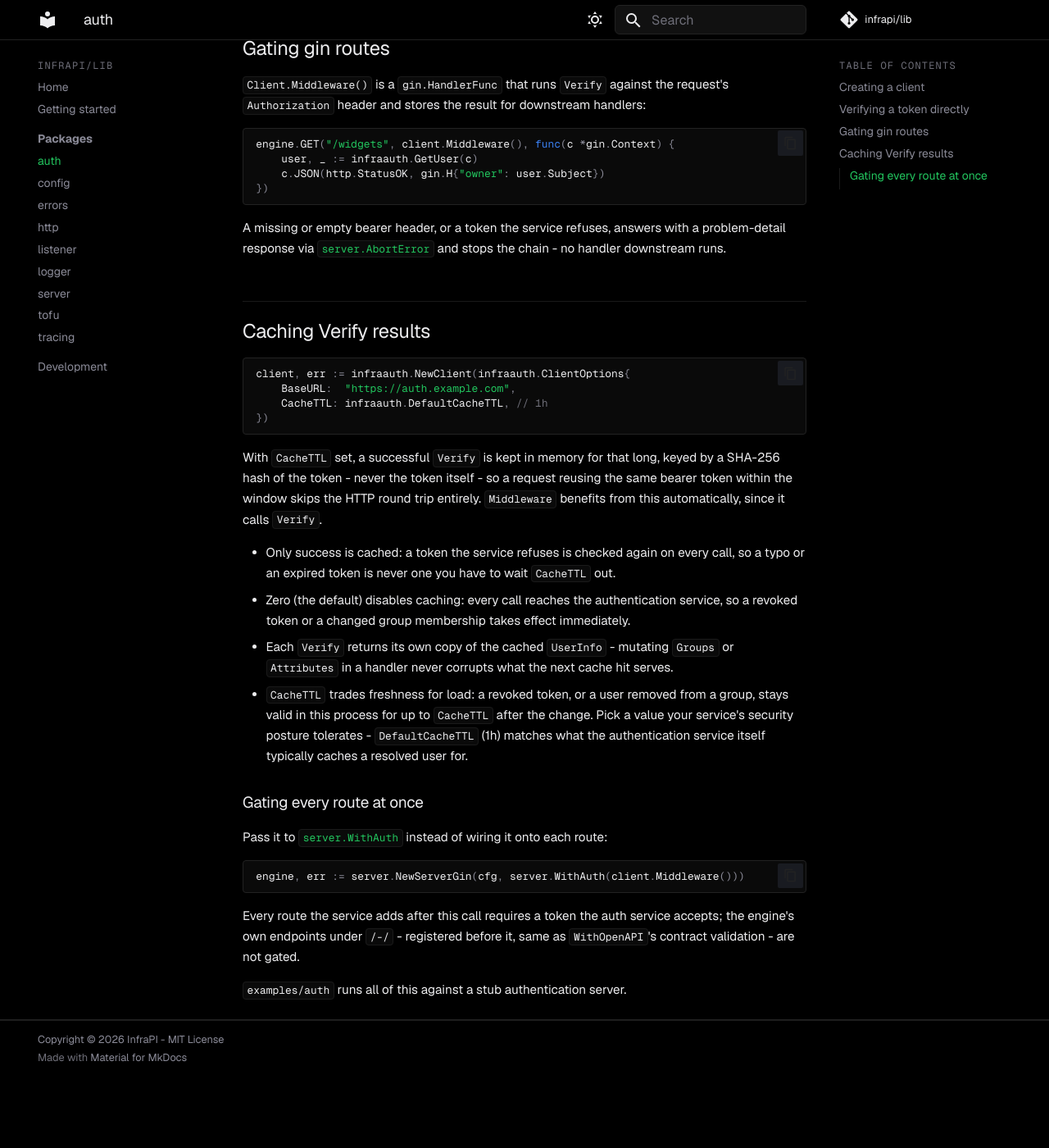
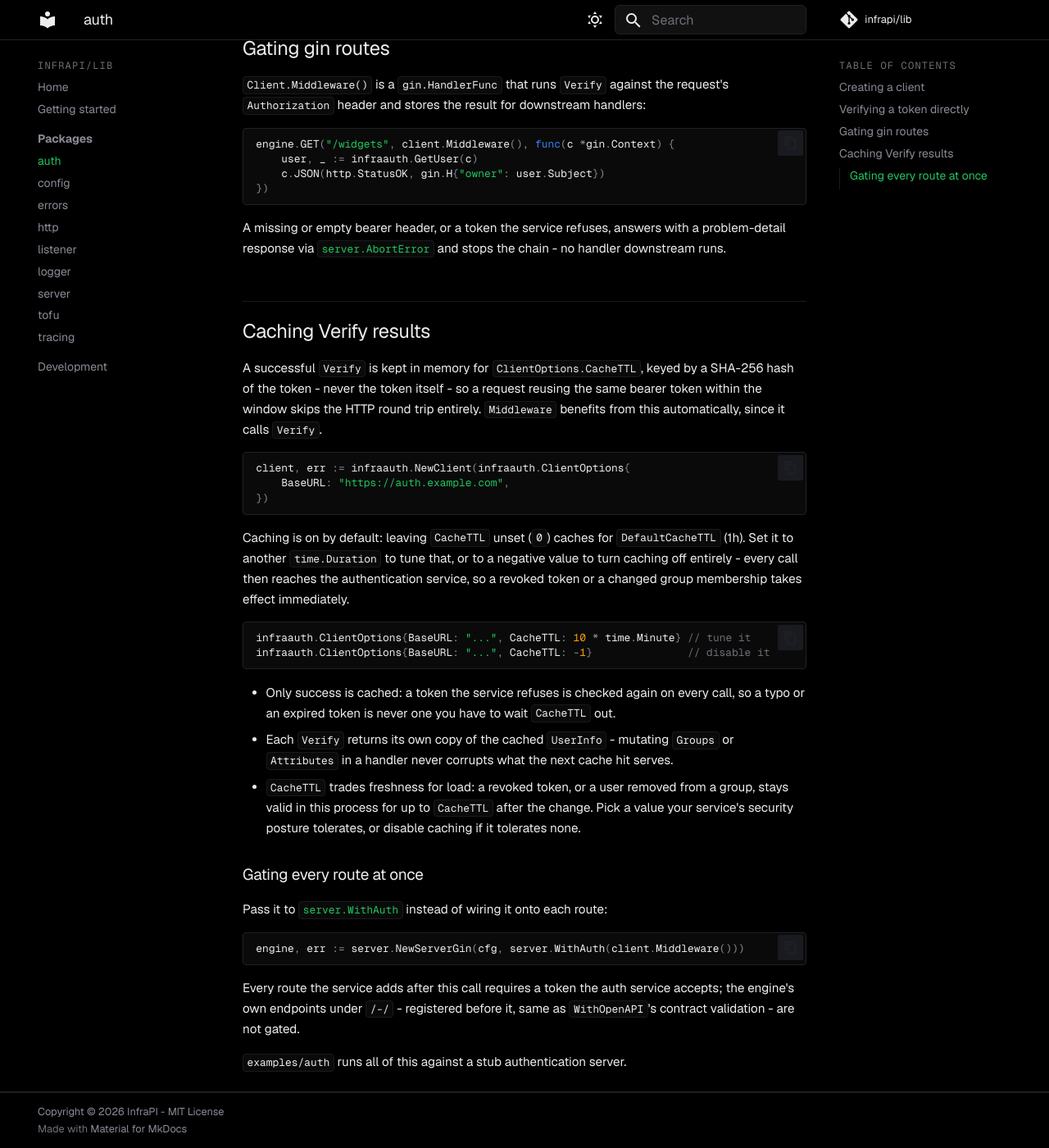
Before and after one commit to infrapi/lib, an MkDocs documentation site: the page built from docs/packages/auth.md, in a window 1280 px wide and 1400 px high, scrolled down 1159 px. Shown: the whole window at 82% size. Built offline with MkDocs 1.6.1 and Material for MkDocs 9.7.7, drawn with Linux system fonts in a browser that asks for light colours; comment, search, counter and statistics services are not loaded; before the commit the page ends 2471 px from its top, so only the background shows below that.

Commit message:
feat(auth): add caching to avoid round trip on auth service for 1h by default
Signed-off-by: Ahmet DEMIR <me@ahmet2mir.eu>

````diff
--- a/docs/packages/auth.md
+++ b/docs/packages/auth.md
@@ -66,28 +66,34 @@ stops the chain - no handler downstream runs.
 
 ## Caching Verify results
 
+A successful `Verify` is kept in memory for `ClientOptions.CacheTTL`, keyed by a SHA-256
+hash of the token - never the token itself - so a request reusing the same bearer token
+within the window skips the HTTP round trip entirely. `Middleware` benefits from this
+automatically, since it calls `Verify`.
+
 ```go
 client, err := infraauth.NewClient(infraauth.ClientOptions{
-	BaseURL:  "https://auth.example.com",
-	CacheTTL: infraauth.DefaultCacheTTL, // 1h
+	BaseURL: "https://auth.example.com",
 })
 ```
 
-With `CacheTTL` set, a successful `Verify` is kept in memory for that long, keyed by a
-SHA-256 hash of the token - never the token itself - so a request reusing the same bearer
-token within the window skips the HTTP round trip entirely. `Middleware` benefits from
-this automatically, since it calls `Verify`.
+Caching is on by default: leaving `CacheTTL` unset (`0`) caches for `DefaultCacheTTL`
+(1h). Set it to another `time.Duration` to tune that, or to a negative value to turn
+caching off entirely - every call then reaches the authentication service, so a revoked
+token or a changed group membership takes effect immediately.
+
+```go
+infraauth.ClientOptions{BaseURL: "...", CacheTTL: 10 * time.Minute} // tune it
+infraauth.ClientOptions{BaseURL: "...", CacheTTL: -1}               // disable it
+```
 
 - Only success is cached: a token the service refuses is checked again on every call, so
   a typo or an expired token is never one you have to wait `CacheTTL` out.
-- Zero (the default) disables caching: every call reaches the authentication service, so
-  a revoked token or a changed group membership takes effect immediately.
 - Each `Verify` returns its own copy of the cached `UserInfo` - mutating `Groups` or
   `Attributes` in a handler never corrupts what the next cache hit serves.
 - `CacheTTL` trades freshness for load: a revoked token, or a user removed from a group,
   stays valid in this process for up to `CacheTTL` after the change. Pick a value your
-  service's security posture tolerates - `DefaultCacheTTL` (1h) matches what the
-  authentication service itself typically caches a resolved user for.
+  service's security posture tolerates, or disable caching if it tolerates none.
 
 ### Gating every route at once
 
````
Also changed, not shown: 4 other files.
